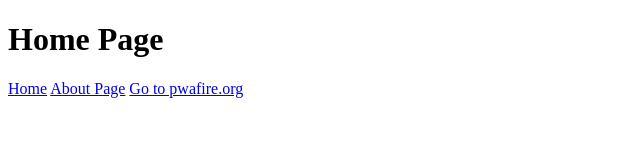
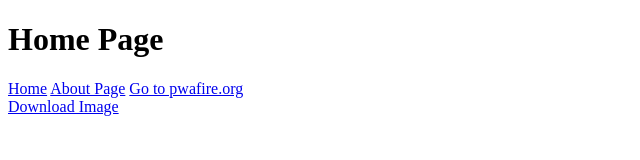
Before and after one commit to Gsure-tech/Student_wallet, a plain HTML site: page index.html in a window 1280 px wide. Shown: the whole page, without its empty margins (0-640 px from the left). Drawn offline with Linux system fonts and the light colour scheme.

Commit message:
implemented download images

```diff
--- a/index.html
+++ b/index.html
@@ -14,6 +14,9 @@
 
     <!-- External navigation -->
     <a href="https://pwafire.org" target="_blank"> Go to pwafire.org</a>
+    <!-- Download stuff in html aka images -->
+    <br>
+    <a href="./assets/images/house.jpg" download>Download Image</a>
 </section>
 
 </body>
```
